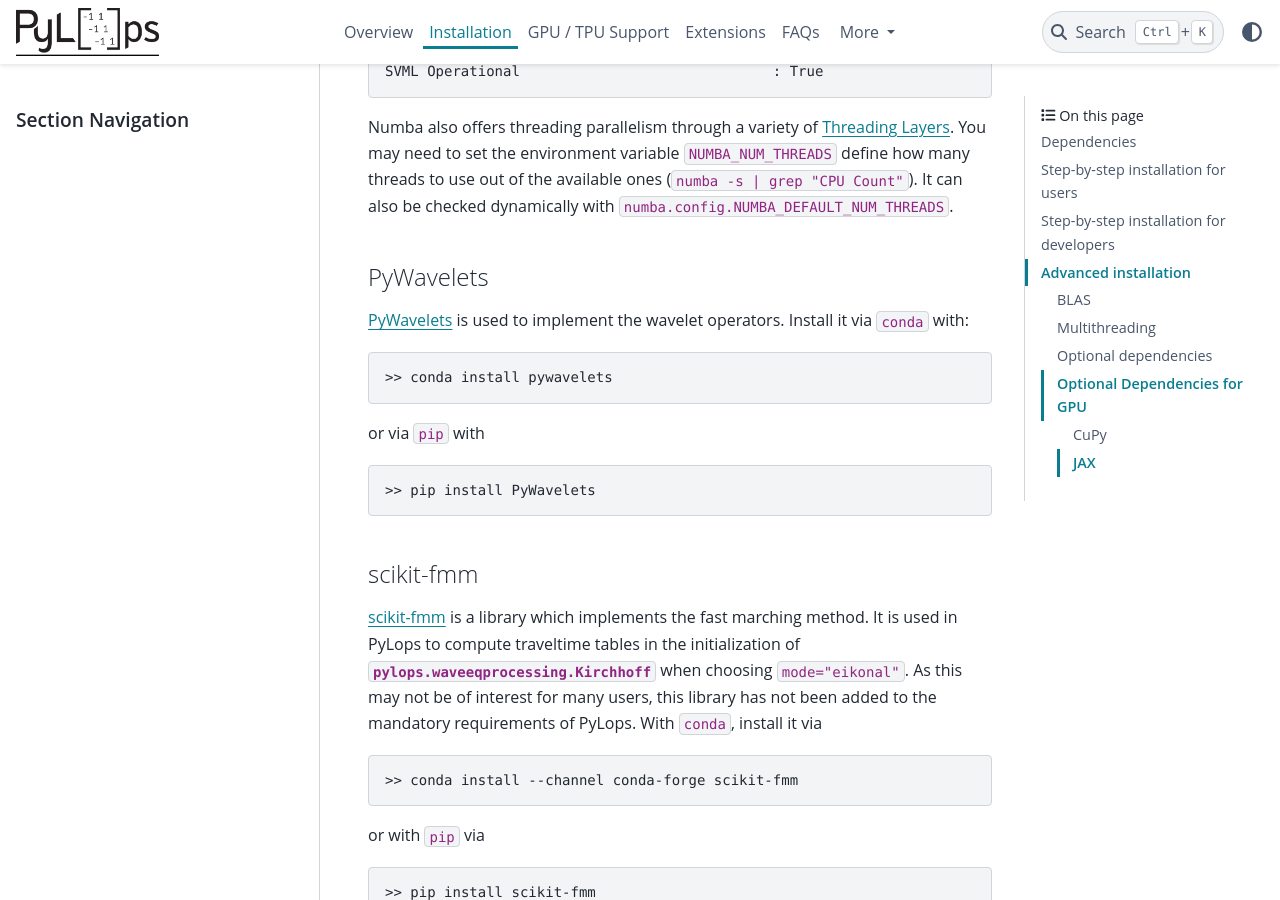
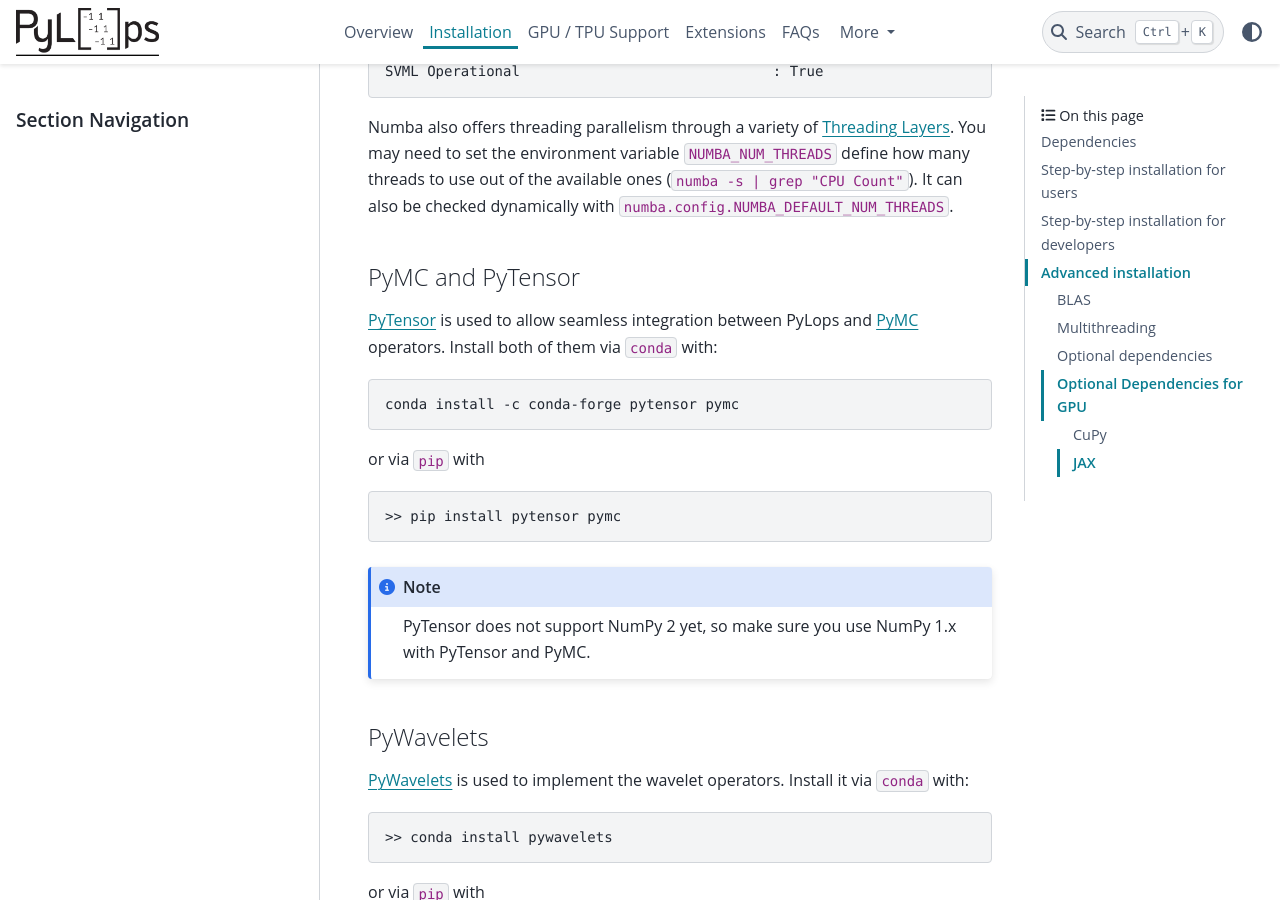
Before and after one commit to PyLops/pylops, a Sphinx documentation site: the page built from docs/source/installation.rst, in a window 1280 px wide and 900 px high, scrolled down 9953 px. Built offline with Sphinx 7.4.7 and the PyData theme 0.15.4, drawn with Linux system fonts in a browser that asks for light colours; pages that are not in the unit, such as notebooks, are missing from menus; the version number could not be read and is left out; comment, search, counter and statistics services are not loaded.

Commit message:
doc: added info to install pytensor and pymc (#623)
* doc: added info to install pytensor and pymc

* minor: fix typo

* fix: add a note about numpy version

---------

Co-authored-by: Carlos da Costa <cako@users.noreply.github.com>

```diff
--- a/docs/source/installation.rst
+++ b/docs/source/installation.rst
@@ -437,6 +437,25 @@
 It can also be checked dynamically with ``numba.config.NUMBA_DEFAULT_NUM_THREADS``.
 
 
+PyMC and PyTensor
+-----------------
+`PyTensor <https://pytensor.readthedocs.io/en/latest/>`_ is used to allow seamless integration between PyLops and
+`PyMC <https://www.pymc.io/welcome.html>`_ operators.
+Install both of them via ``conda`` with:
+
+.. code-block:: bash
+
+   conda install -c conda-forge pytensor pymc
+
+or via ``pip`` with
+
+.. code-block:: bash
+
+   >> pip install pytensor pymc
+
+.. note::
+   PyTensor does not support NumPy 2 yet, so make sure you use NumPy 1.x with PyTensor and PyMC.
+
 PyWavelets
 ----------
 `PyWavelets <https://pywavelets.readthedocs.io/en/latest/>`_ is used to implement the wavelet operators.
```
